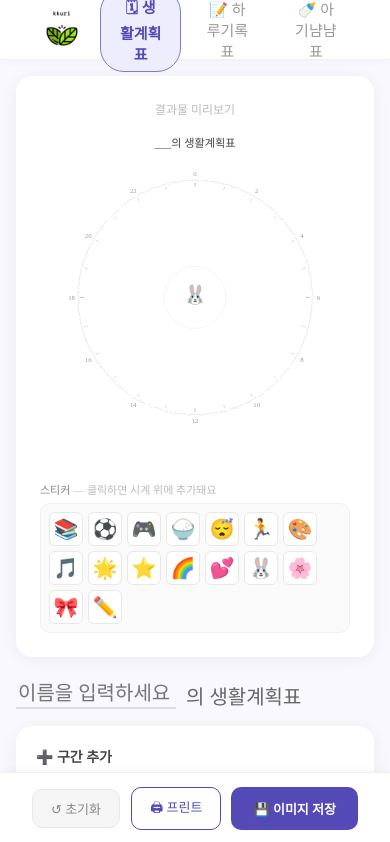
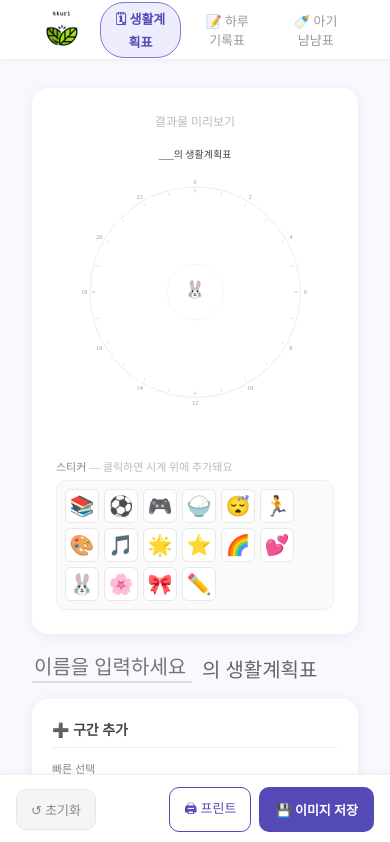
Before and after one commit to Kbomi/roudplan, a Next.js app: page / in a window 390 px wide. Shown: the top 842 px of the page. Built offline with nearby package versions, Linux system fonts and the light colour scheme; a web font is replaced by a local one.

Commit message:
feat: 모바일 대응

```diff
--- a/src/app/globals.css
+++ b/src/app/globals.css
@@ -1,9 +1,56 @@
-*, *::before, *::after { box-sizing: border-box; }
-body { margin: 0; padding: 0; background: #f9f8ff; }
-button { font-family: inherit; }
-input, select { font-family: inherit; }
+*,
+*::before,
+*::after {
+  box-sizing: border-box;
+}
+body {
+  margin: 0;
+  padding: 0;
+  background: #f9f8ff;
+}
+button {
+  font-family: inherit;
+}
+input,
+select {
+  font-family: inherit;
+}
 
 /* 스크롤바 */
-::-webkit-scrollbar { width: 4px; }
-::-webkit-scrollbar-track { background: #f5f5f5; }
-::-webkit-scrollbar-thumb { background: #ddd; border-radius: 2px; }
+::-webkit-scrollbar {
+  width: 4px;
+}
+::-webkit-scrollbar-track {
+  background: #f5f5f5;
+}
+::-webkit-scrollbar-thumb {
+  background: #ddd;
+  border-radius: 2px;
+}
+
+/* 모바일 레이아웃 */
+@media (max-width: 768px) {
+  .work-area {
+    grid-template-columns: 1fr !important;
+  }
+  .main-container {
+    padding: 16px !important;
+  }
+  .name-input-row {
+    margin-bottom: 4px;
+  }
+}
+
+/* 프린트 */
+@media print {
+  header,
+  footer,
+  nav,
+  .no-print {
+    display: none !important;
+  }
+  #clock-export-area {
+    width: 100%;
+    page-break-inside: avoid;
+  }
+}
--- a/src/app/page.tsx
+++ b/src/app/page.tsx
@@ -81,13 +81,16 @@ export default function Home() {
           style={{
             display: "grid",
             // gridTemplateColumns: "1fr 400px",
-            gridTemplateColumns: "minmax(0, 1fr) clamp(320px, 35%, 420px)",
-            gap: 24,
+            gridTemplateColumns: "minmax(0, 1fr) clamp(300px, 35%, 420px)",
+            gap: 20,
             alignItems: "start",
+            maxWidth: 1200,
+            margin: "0 auto",
           }}
         >
           {/* 좌측: 시계 */}
           <div
+            className="colock-preview"
             style={{
               background: "white",
               borderRadius: 16,
@@ -277,8 +280,8 @@ export default function Home() {
           .work-area {
             grid-template-columns: 1fr !important;
           }
-          main {
-            padding: 16px !important;
+          .main-container {
+            padding: 14px !important;
           }
         }
       `}</style>
--- a/src/components/ActionBar/ActionBar.tsx
+++ b/src/components/ActionBar/ActionBar.tsx
@@ -1,7 +1,7 @@
-'use client';
-import { TabType } from '@/types';
-import { TAB_LABELS } from '@/constants/categories';
-import { exportAsImage, printElement } from '@/utils/exportImage';
+"use client";
+import { TabType } from "@/types";
+import { TAB_LABELS } from "@/constants/categories";
+import { exportAsImage, printElement } from "@/utils/exportImage";
 
 interface Props {
   tab: TabType;
@@ -11,34 +11,81 @@ interface Props {
 export default function ActionBar({ tab, onClear }: Props) {
   const handleSave = async () => {
     const today = new Date();
-    const dateStr = `${today.getFullYear()}${String(today.getMonth()+1).padStart(2,'0')}${String(today.getDate()).padStart(2,'0')}`;
-    await exportAsImage('clock-export-area', `하루시계_${TAB_LABELS[tab]}_${dateStr}.png`);
+    const dateStr = `${today.getFullYear()}${String(today.getMonth() + 1).padStart(2, "0")}${String(today.getDate()).padStart(2, "0")}`;
+    await exportAsImage(
+      "clock-export-area",
+      `하루시계_${TAB_LABELS[tab]}_${dateStr}.png`,
+    );
   };
 
   return (
-    <div style={{
-      background: 'white',
-      borderTop: '1px solid #f0f0f0',
-      padding: '14px 32px',
-      display: 'flex',
-      alignItems: 'center',
-      justifyContent: 'space-between',
-      position: 'sticky',
-      bottom: 0,
-      zIndex: 100,
-      boxShadow: '0 -1px 8px rgba(0,0,0,0.04)',
-    }}>
-      <button style={clearBtn} onClick={() => { if (confirm('전체 초기화할까요?')) onClear(); }}>
+    <div
+      style={{
+        background: "white",
+        borderTop: "1px solid #f0f0f0",
+        padding: "12px 16px",
+        display: "flex",
+        alignItems: "center",
+        justifyContent: "space-between",
+        position: "sticky",
+        bottom: 0,
+        zIndex: 100,
+        boxShadow: "0 -1px 8px rgba(0,0,0,0.04)",
+        gap: 8,
+      }}
+    >
+      <button
+        style={clearBtn}
+        onClick={() => {
+          if (confirm("전체 초기화할까요?")) onClear();
+        }}
+      >
         ↺ 초기화
       </button>
-      <div style={{ display:'flex', gap:10 }}>
-        <button style={printBtn} onClick={printElement}>🖨 프린트</button>
-        <button style={saveBtn} onClick={handleSave}>💾 이미지 저장</button>
+      <div
+        style={{ display: "flex", gap: 8, flex: 1, justifyContent: "flex-end" }}
+      >
+        <button style={printBtn} onClick={printElement}>
+          🖨 프린트
+        </button>
+        <button style={saveBtn} onClick={handleSave}>
+          💾 이미지 저장
+        </button>
       </div>
     </div>
   );
 }
 
-const clearBtn: React.CSSProperties = { padding:'9px 18px', borderRadius:10, background:'#f5f5f5', color:'#888', border:'1px solid #e8e8e8', cursor:'pointer', fontSize:13 };
-const printBtn: React.CSSProperties = { padding:'9px 18px', borderRadius:10, background:'white', color:'#534AB7', border:'1.5px solid #534AB7', cursor:'pointer', fontSize:13, fontWeight:500 };
-const saveBtn: React.CSSProperties = { padding:'9px 22px', borderRadius:10, background:'#534AB7', color:'white', border:'none', cursor:'pointer', fontSize:13, fontWeight:600 };
+const clearBtn: React.CSSProperties = {
+  padding: "10px 14px",
+  borderRadius: 10,
+  background: "#f5f5f5",
+  color: "#888",
+  border: "1px solid #e8e8e8",
+  cursor: "pointer",
+  fontSize: 13,
+  whiteSpace: "nowrap",
+  flexShrink: 0,
+};
+const printBtn: React.CSSProperties = {
+  padding: "10px 14px",
+  borderRadius: 10,
+  background: "white",
+  color: "#534AB7",
+  border: "1.5px solid #534AB7",
+  cursor: "pointer",
+  fontSize: 13,
+  fontWeight: 500,
+  whiteSpace: "nowrap",
+};
+const saveBtn: React.CSSProperties = {
+  padding: "10px 16px",
+  borderRadius: 10,
+  background: "#534AB7",
+  color: "white",
+  border: "none",
+  cursor: "pointer",
+  fontSize: 13,
+  fontWeight: 600,
+  whiteSpace: "nowrap",
+};
--- a/src/components/Header/TabNav.tsx
+++ b/src/components/Header/TabNav.tsx
@@ -42,6 +42,7 @@ export default function TabNav({ activeTab, onTabChange }: Props) {
         {TABS.map((tab) => (
           <button
             key={tab}
+            className="tab-btn"
             onClick={() => onTabChange(tab)}
             style={{
               padding: "7px 18px",
@@ -63,6 +64,16 @@ export default function TabNav({ activeTab, onTabChange }: Props) {
           </button>
         ))}
       </nav>
+
+      {/* 프린트 CSS */}
+      <style>{`
+        @media (max-width: 500px) {
+          .tab-btn {
+            font-size: 13px !important;
+            padding: 6px 14px !important;
+          }
+        }
+      `}</style>
     </header>
   );
 }
--- a/src/components/Panel/SegmentForm.tsx
+++ b/src/components/Panel/SegmentForm.tsx
@@ -177,6 +177,9 @@ export default function SegmentForm({
           value={form.label}
           onChange={(e) => setForm((f) => ({ ...f, label: e.target.value }))}
         />
+        <div style={{ fontSize: 10, color: "#bbb", marginTop: 3 }}>
+          짧을수록 시계에 예쁘게 표시돼요 🕐
+        </div>
       </div>
 
       <div>
```
